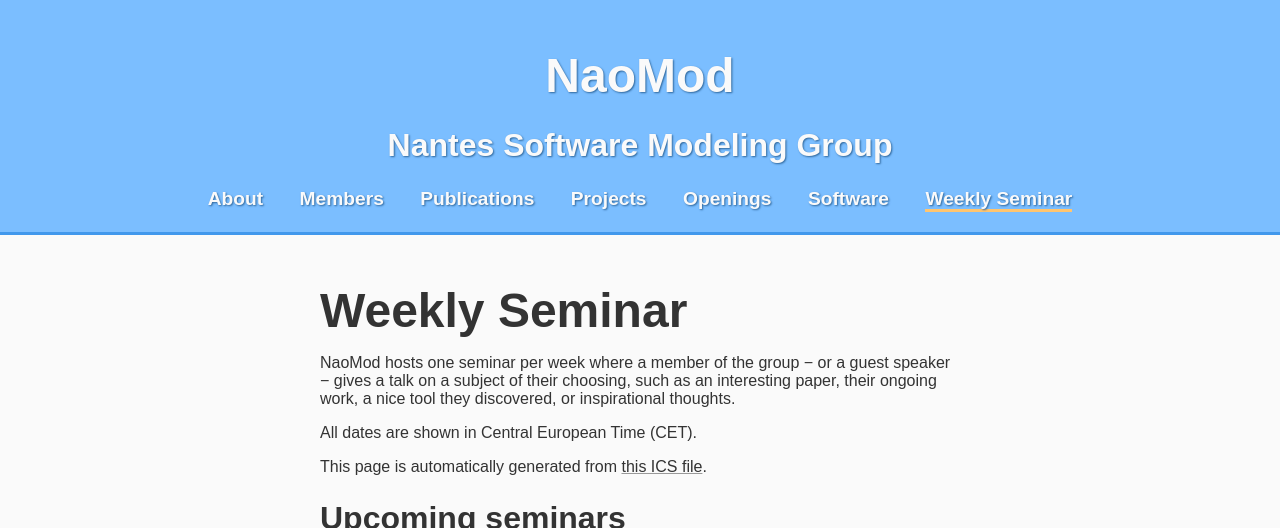
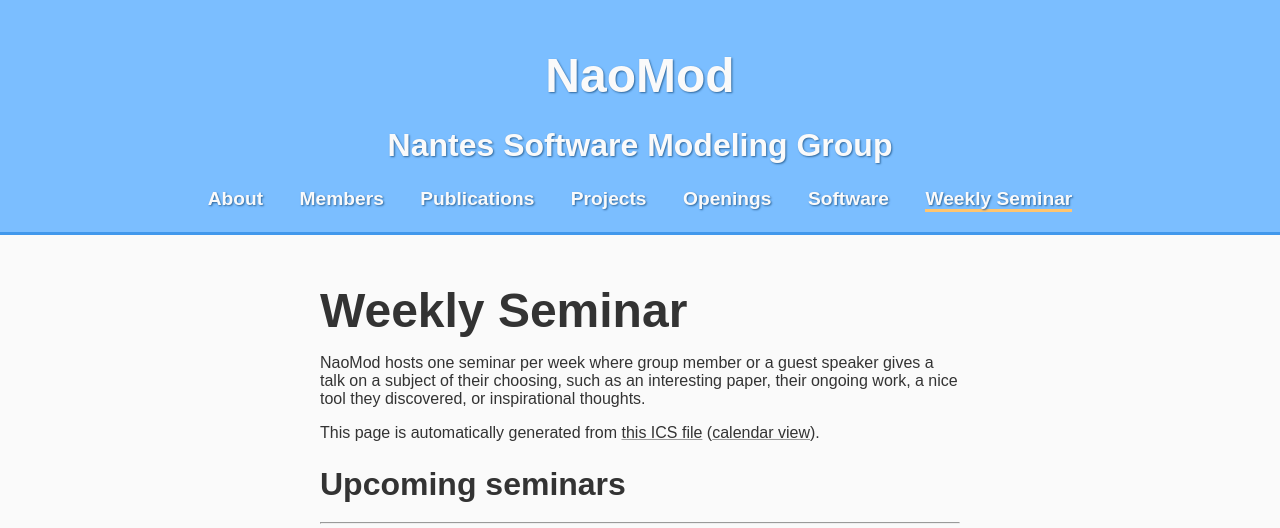
Before and after one commit to NaoMod/naomod.github.io, a Jekyll site: the page built from seminars.html, in a window 1280 px wide, cut to the strip 0-528 px from the top of the page. Built offline with Jekyll 4.4.1, drawn with Linux system fonts in a browser that asks for light colours.

```diff
--- a/seminars.html
+++ b/seminars.html
@@ -57,11 +57,12 @@
 
 <!-- <h2>About</h2> -->
 
-<p>NaoMod hosts one seminar per week where a member of the group − or a guest speaker − gives a talk on a subject of their choosing, such as an interesting paper, their ongoing work, a nice tool they discovered, or inspirational thoughts. </p>
+<p>NaoMod hosts one seminar per week where group member or a guest speaker gives a talk on a subject of their choosing, such as an interesting paper, their ongoing work, a nice tool they discovered, or inspirational thoughts. </p>
 
-<p>All dates are shown in Central European Time (CET).</p>
+<p>This page is automatically generated from <a href="http://agenda.univ-nantes.fr/home/bousse-e@univ-nantes.fr/NaomodWeeklySeminars">this ICS file</a> (<a href="https://agenda.univ-nantes.fr/home/bousse-e@univ-nantes.fr/NaomodWeeklySeminars.html
+  ">calendar view</a>).</p>
 
-<p>This page is automatically generated from <a href="http://agenda.univ-nantes.fr/home/bousse-e@univ-nantes.fr/NaomodWeeklySeminars">this ICS file</a>.</p>
+<!-- <p>All dates are shown in Central European Time (CET).</p> -->
 
 
 <h2> Upcoming seminars </h2>
```
